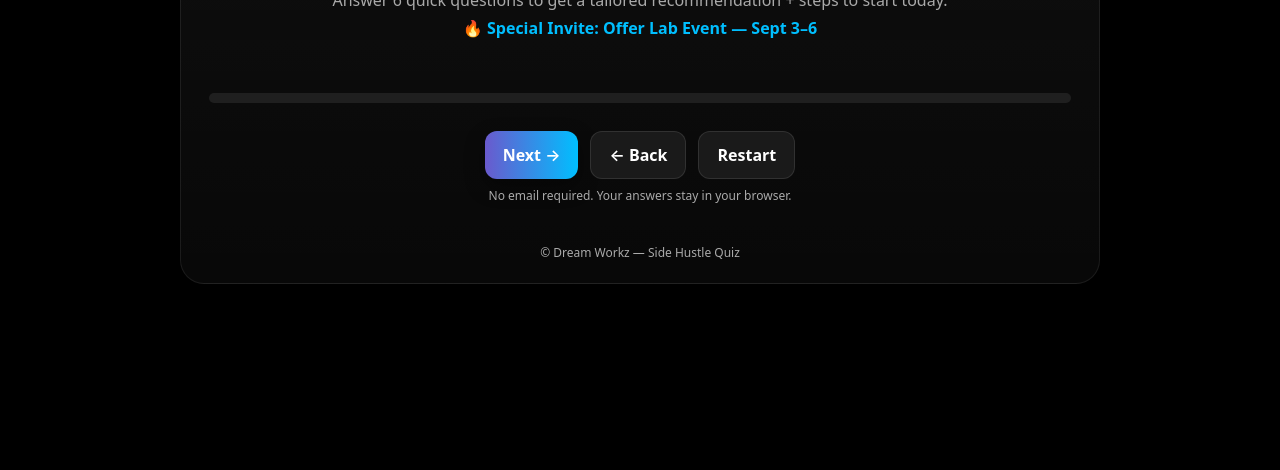
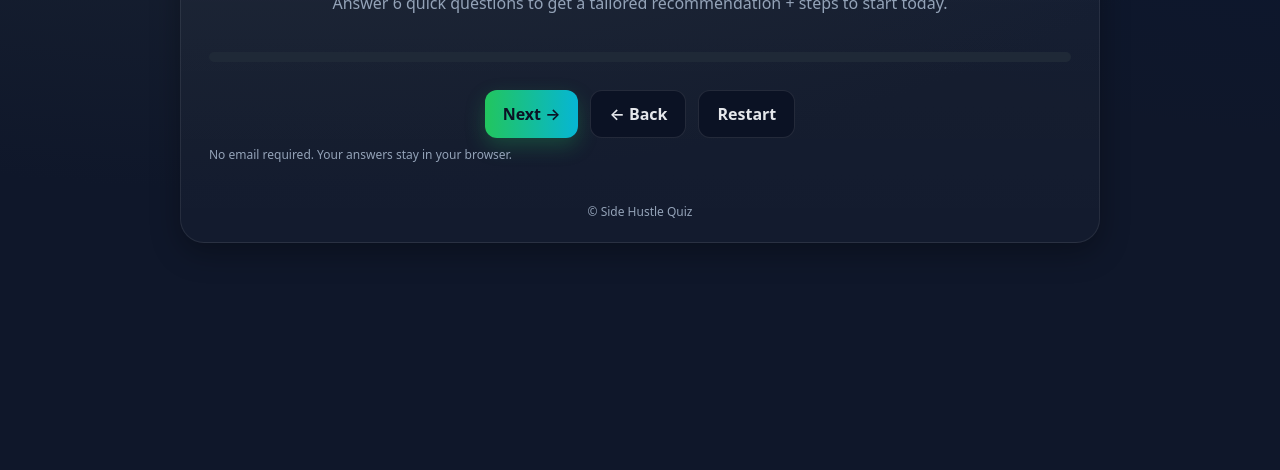
Before and after one commit to BethTDW/sidehustlequiz, a plain HTML site: page index.html in a window 1280 px wide. Shown: the part 330-800 px from the top of the page. Drawn offline with Linux system fonts and the light colour scheme.

Commit message:
index.html

```diff
--- a/index.html
+++ b/index.html
@@ -6,61 +6,64 @@
   <title>Which Side Hustle Is Right For You?</title>
   <style>
     :root{
-      --bg:#000000;
-      --card:#111111;
-      --muted:#aaaaaa;
-      --text:#ffffff;
-      --accent:#6a5acd; /* purple accent */
-      --accent-2:#00bfff; /* dream blue */
+      --bg:#0f172a; /* slate-900 */
+      --card:#111827; /* gray-900 */
+      --muted:#94a3b8; /* slate-400 */
+      --text:#e5e7eb; /* gray-200 */
+      --accent:#22c55e; /* green-500 */
+      --accent-2:#06b6d4; /* cyan-500 */
     }
     *{box-sizing:border-box}
     body{
       margin:0; font-family:system-ui,-apple-system,Segoe UI,Roboto,Ubuntu,Cantarell,'Helvetica Neue',Arial;
-      background: var(--bg);
+      background: radial-gradient(1200px 600px at 20% -10%, #1f2937, transparent),
+                  radial-gradient(800px 400px at 110% 10%, #0b1730, transparent),
+                  var(--bg);
       color:var(--text);
       min-height:100dvh;
       display:flex; align-items:center; justify-content:center; padding:24px;
     }
     .container{ width:100%; max-width:920px; }
     .card{
-      background:linear-gradient(180deg, rgba(255,255,255,0.06), rgba(255,255,255,0.03));
+      background:linear-gradient(180deg, rgba(255,255,255,0.04), rgba(255,255,255,0.02));
       border:1px solid rgba(255,255,255,0.08);
-      box-shadow:0 10px 30px rgba(0,0,0,0.4);
+      box-shadow:0 10px 30px rgba(0,0,0,0.3);
       border-radius:24px; overflow:hidden;
-      text-align:center;
     }
-    header{ padding:28px 28px 0 28px; }
-    header img{ max-width:220px; margin-bottom:16px; }
+    header{ padding:28px 28px 0 28px; text-align:center; }
     h1{ margin:0 0 8px 0; font-size:clamp(28px, 5vw, 42px); letter-spacing:.2px; }
     p.sub{ margin:0; color:var(--muted) }
     .content{ padding:20px 28px 28px 28px; }
-    .progress{ height:10px; background:#1f1f1f; border-radius:999px; overflow:hidden; margin:18px 0 28px }
+    .progress{ height:10px; background:#1f2937; border-radius:999px; overflow:hidden; margin:18px 0 28px }
     .progress > span{ display:block; height:100%; width:0%; background:linear-gradient(90deg, var(--accent), var(--accent-2)); transition:width .3s ease }
-    .question{ margin:22px 0; padding:16px; background:#0f0f0f; border:1px solid rgba(255,255,255,0.06); border-radius:16px }
+    .question{ margin:22px 0; padding:16px; background:#0b1224; border:1px solid rgba(255,255,255,0.06); border-radius:16px }
     .q-title{ margin:0 0 12px; font-weight:600; font-size:18px }
+
     .options{ display:grid; gap:10px }
     .opt{
-      display:flex; align-items:center; gap:12px; padding:12px 14px; border:1px solid rgba(255,255,255,0.1);
-      border-radius:12px; cursor:pointer; background:#1a1a1a; transition:.2s ease; user-select:none;
+      display:flex; align-items:center; gap:12px; padding:12px 14px; border:1px solid rgba(255,255,255,0.08);
+      border-radius:12px; cursor:pointer; background:#0f1426; transition:.2s ease; user-select:none;
     }
-    .opt:hover{ border-color: rgba(255,255,255,0.25); transform:translateY(-1px) }
+    .opt:hover{ border-color: rgba(255,255,255,0.18); transform:translateY(-1px) }
     input[type="radio"]{ accent-color:var(--accent); width:18px; height:18px }
+
     .actions{ display:flex; gap:12px; margin-top:16px; flex-wrap:wrap; justify-content:center }
     button{
       all:unset; cursor:pointer; padding:12px 18px; border-radius:12px; font-weight:600;
-      background:linear-gradient(90deg, var(--accent), var(--accent-2)); color:#ffffff;
-      box-shadow:0 8px 20px rgba(0,0,0,.4);
+      background:linear-gradient(90deg, var(--accent), var(--accent-2)); color:#0b1224;
+      box-shadow:0 8px 20px rgba(34,197,94,.25);
     }
-    button.secondary{ background:#1a1a1a; color:var(--text); border:1px solid rgba(255,255,255,0.1); box-shadow:none }
+    button.secondary{ background:#0b1224; color:var(--text); border:1px solid rgba(255,255,255,0.1); box-shadow:none }
     .hide{ display:none }
+
     .result{
-      padding:22px; border:1px solid rgba(255,255,255,.08); border-radius:16px; background:#0f0f0f; margin-top:10px; text-align:left
+      padding:22px; border:1px solid rgba(255,255,255,.08); border-radius:16px; background:#0b1224; margin-top:10px; text-align:left
     }
     .result h2{ margin:0 0 8px; font-size:24px }
     .result p{ margin:.3em 0; color:var(--muted) }
     .cta{
       display:inline-flex; align-items:center; gap:10px; margin-top:16px; padding:14px 18px; font-weight:800;
-      border-radius:14px; color:#ffffff; background:linear-gradient(90deg, var(--accent), var(--accent-2)); text-decoration:none
+      border-radius:14px; color:#0b1224; background:linear-gradient(90deg, var(--accent), var(--accent-2)); text-decoration:none
     }
     .tiny{ font-size:12px; color:var(--muted); margin-top:8px }
     footer{ padding:0 28px 22px; color:var(--muted); font-size:12px; text-align:center }
@@ -70,30 +73,34 @@
   <div class="container">
     <div class="card">
       <header>
-        <img src="Untitled design (40).png" alt="Dream Workz Logo" />
         <h1>Which Side Hustle Is Right For You?</h1>
         <p class="sub">Answer 6 quick questions to get a tailored recommendation + steps to start today.</p>
-        <p style="margin-top:6px; font-weight:600; color:var(--accent-2)">🔥 Special Invite: Offer Lab Event — Sept 3–6</p>
       </header>
 
       <div class="content">
         <div class="progress" aria-label="Progress"><span id="bar"></span></div>
+
         <form id="quiz" autocomplete="off"></form>
+
         <div id="result" class="result hide" role="region" aria-live="polite"></div>
+
         <div class="actions">
           <button id="nextBtn" type="button">Next →</button>
           <button id="backBtn" class="secondary" type="button">← Back</button>
           <button id="restartBtn" class="secondary" type="button">Restart</button>
         </div>
+
         <p class="tiny">No email required. Your answers stay in your browser.</p>
       </div>
-      <footer>© <span id="year"></span> Dream Workz — Side Hustle Quiz</footer>
+      <footer>© <span id="year"></span> Side Hustle Quiz</footer>
     </div>
   </div>
 
 <script>
 const CTA_URL = 'http://bit.ly/45I6ZG4';
-// (Keep same JS from previous version — unchanged except CTA)
+
+// Hustle categories and questions (same as before)
+// ... [JS content unchanged, same as previous working version] ...
 </script>
 </body>
 </html>
```
